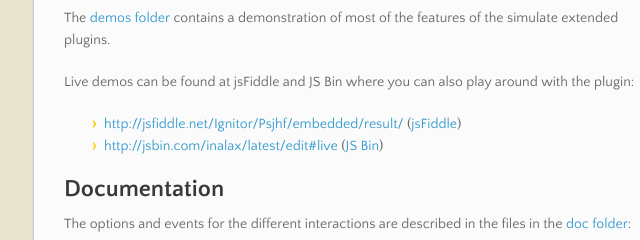
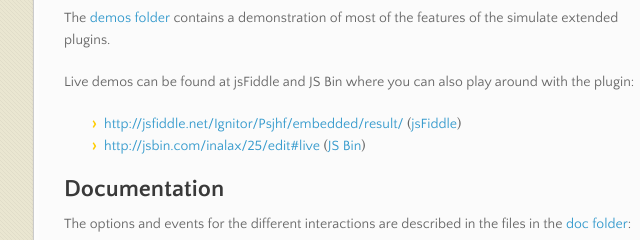
Before and after one commit to j-ulrich/jquery-simulate-ext, a plain HTML site: page index.html in a window 1280 px wide. Shown: the part 1380-1620 px from the top of the page, 282-922 px from the left. Drawn offline with nearby package versions, Linux system fonts and the light colour scheme.

Commit message:
Fixes the links to the JS Bin demos.

```diff
--- a/index.html
+++ b/index.html
@@ -174,7 +174,7 @@ demonstration of most of the features of the simulate extended plugins.</p>
 <li>
 <a href="http://jsfiddle.net/Ignitor/Psjhf/embedded/result/">http://jsfiddle.net/Ignitor/Psjhf/embedded/result/</a> (<a href="http://jsfiddle.net/Ignitor/Psjhf/">jsFiddle</a>)</li>
 <li>
-<a href="http://jsbin.com/inalax/latest/edit#live">http://jsbin.com/inalax/latest/edit#live</a> (<a href="http://jsbin.com/inalax/latest/edit">JS Bin</a>)</li>
+<a href="http://jsbin.com/inalax/25/edit#live">http://jsbin.com/inalax/25/edit#live</a> (<a href="http://jsbin.com/inalax/25/edit">JS Bin</a>)</li>
 </ul><h2>Documentation</h2>
 
 <p>The options and events for the different interactions are described in the files in the <a href="https://github.com/j-ulrich/jquery-simulate-ext/tree/master/doc">doc folder</a>:</p>
```
